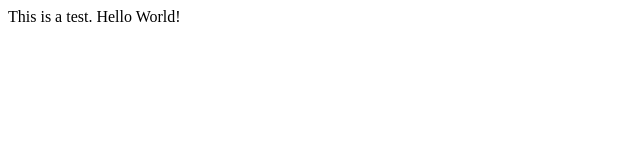
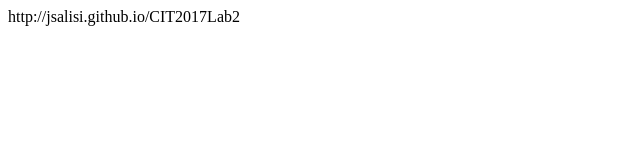
Before and after one commit to jsalisi/CIT2017Lab2, a plain HTML site: page gh-pages.html in a window 1280 px wide. Shown: the whole page, without its empty margins (0-640 px from the left). Drawn offline with Linux system fonts and the light colour scheme.

Commit message:
Updated gh-pages.html

```diff
--- a/gh-pages.html
+++ b/gh-pages.html
@@ -6,6 +6,6 @@
 	</head>
 
 	<body>
-		This is a test. Hello World!
+		http://jsalisi.github.io/CIT2017Lab2
 	</body>
 </html>
```
